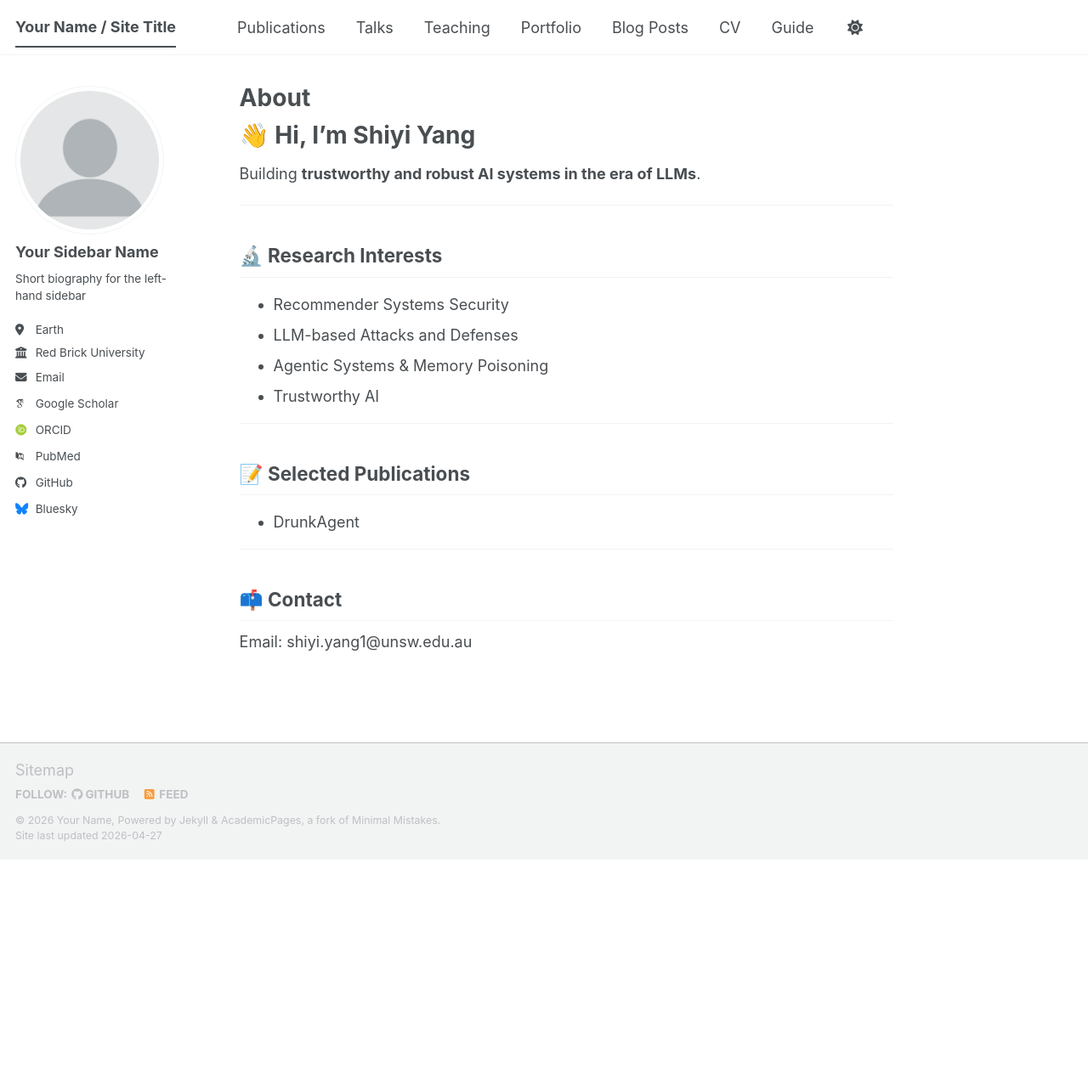
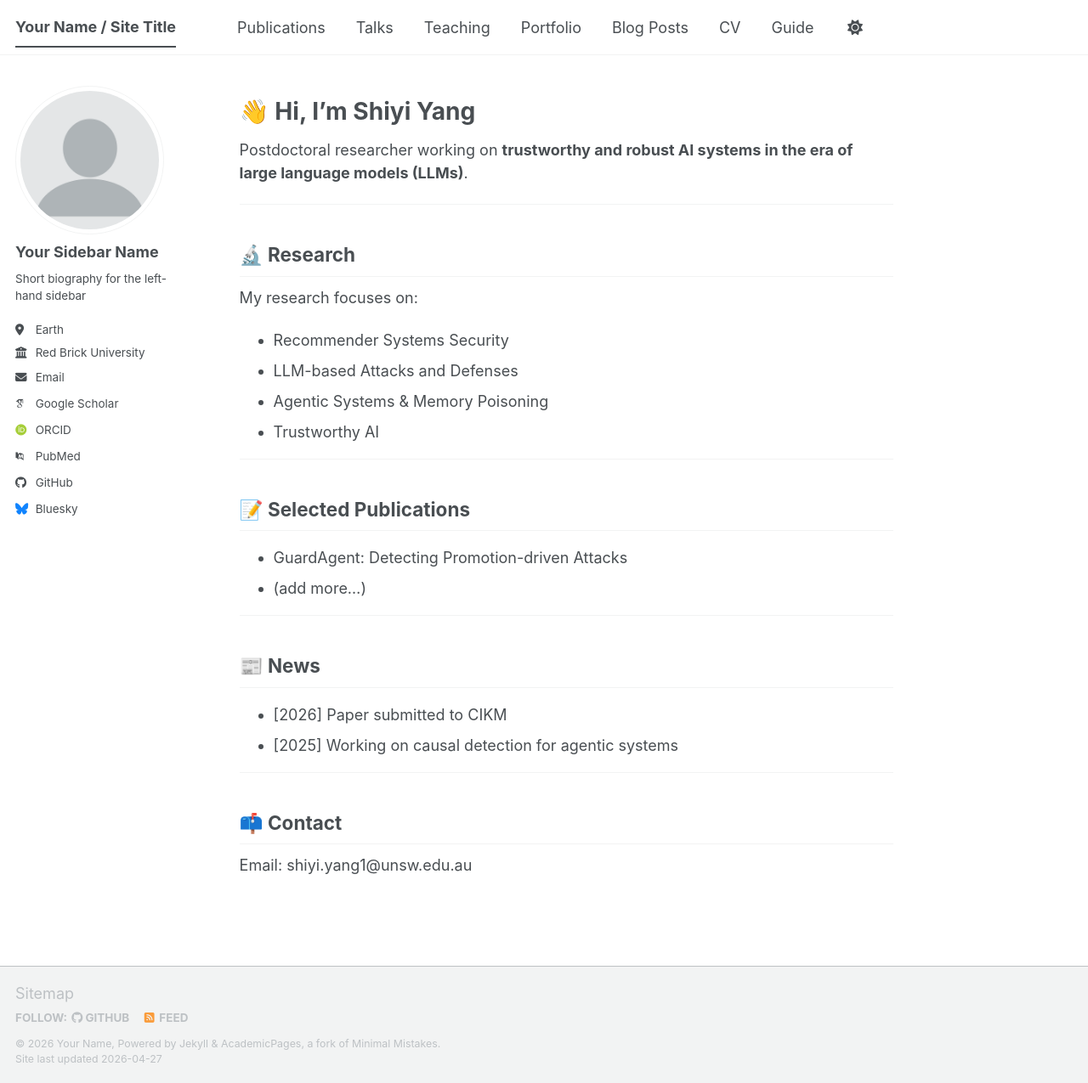
Before and after one commit to shiyiyang-ai/shiyiyang-ai.github.io, a Jekyll site: the page built from _pages/about.md, in a window 1280 px wide and 1275 px high. Shown: the whole window at 85% size. Built offline with Jekyll 4.4.1, drawn with Linux system fonts in a browser that asks for light colours; some web fonts are replaced; a script bundle is joined from its source files by our own code; library files that are not in the unit come from our copies.

Commit message:
Update about.md

```diff
--- a/_pages/about.md
+++ b/_pages/about.md
@@ -1,16 +1,18 @@
 ---
 layout: single
-title: "About"
+title: ""
 permalink: /
 ---
 
 # 👋 Hi, I'm Shiyi Yang
 
-Building **trustworthy and robust AI systems in the era of LLMs**.
+Postdoctoral researcher working on **trustworthy and robust AI systems in the era of large language models (LLMs)**.
 
 ---
 
-## 🔬 Research Interests
+## 🔬 Research
+
+My research focuses on:
 
 - Recommender Systems Security
 - LLM-based Attacks and Defenses
@@ -21,7 +23,15 @@ Building **trustworthy and robust AI systems in the era of LLMs**.
 
 ## 📝 Selected Publications
 
-- DrunkAgent
+- GuardAgent: Detecting Promotion-driven Attacks
+- (add more…)
+
+---
+
+## 📰 News
+
+- [2026] Paper submitted to CIKM
+- [2025] Working on causal detection for agentic systems
 
 ---
 
```
